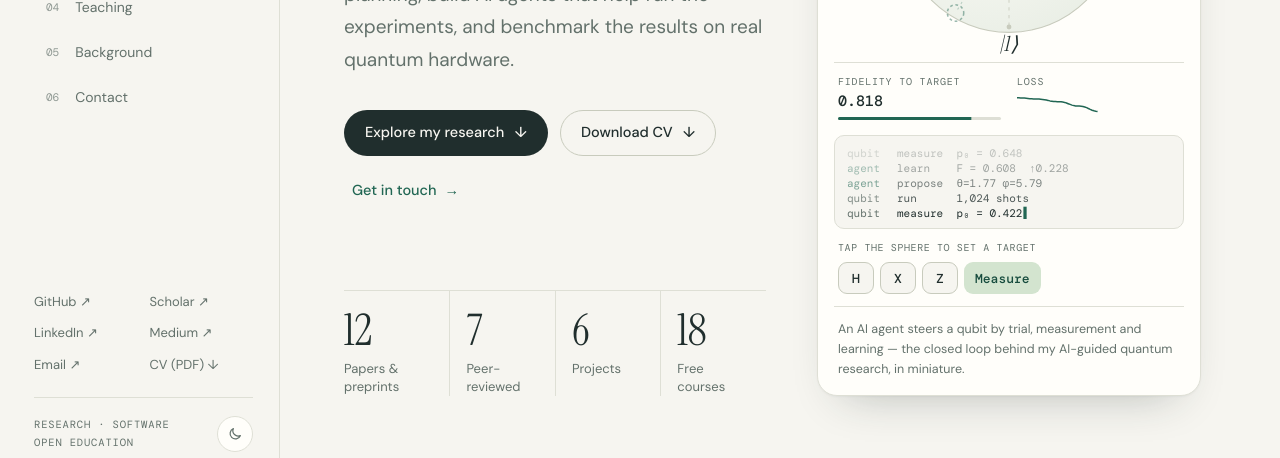
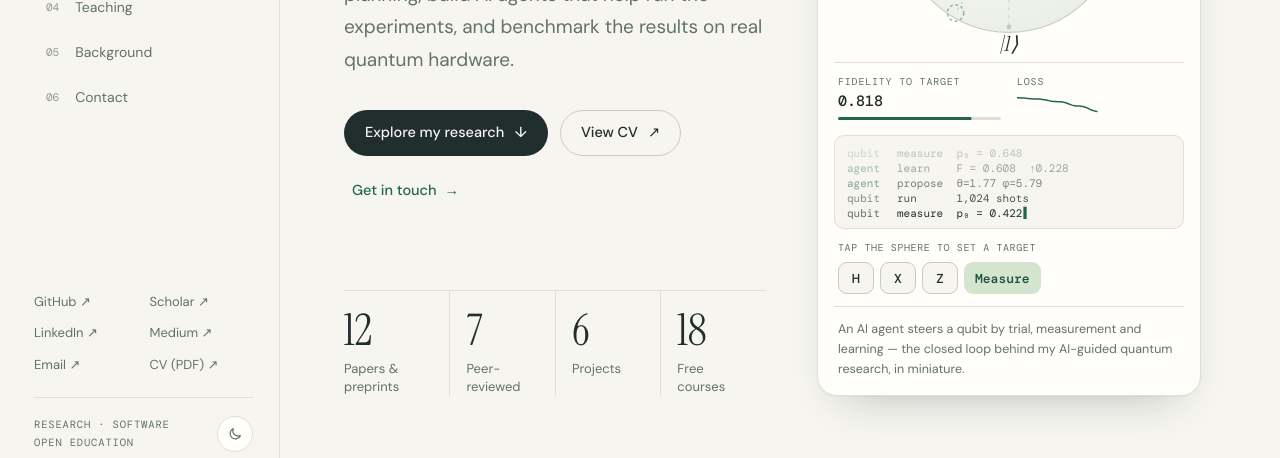
Before and after one commit to MonitSharma/portfolio, a Jekyll site: the page built from index.html, in a window 1280 px wide and 900 px high. Shown: the part 420-878 px from the top of the window. Built offline with Jekyll 4.4.1, drawn with Linux system fonts in a browser that asks for light colours; some of the changed text lies outside the part shown.

Commit message:
Open CV PDF for viewing instead of forcing download

```diff
--- a/_includes/rd-sidebar.html
+++ b/_includes/rd-sidebar.html
@@ -27,7 +27,7 @@
   </nav>
   {% endif %}
   <div class="side-bottom">
-    <div class="side-links"><a href="https://github.com/MonitSharma" target="_blank" rel="noopener">GitHub ↗</a><a href="https://scholar.google.com/citations?user=Q3vRb9oAAAAJ&amp;hl=en" target="_blank" rel="noopener">Scholar ↗</a><a href="https://www.linkedin.com/in/monitsharma/" target="_blank" rel="noopener">LinkedIn ↗</a><a href="https://medium.com/@_monitsharma" target="_blank" rel="noopener">Medium ↗</a><a href="mailto:monitsharma437@gmail.com">Email ↗</a><a href="{{ '/assets/Monit_Sharma_CV.pdf' | relative_url }}" download>CV (PDF) ↓</a></div>
+    <div class="side-links"><a href="https://github.com/MonitSharma" target="_blank" rel="noopener">GitHub ↗</a><a href="https://scholar.google.com/citations?user=Q3vRb9oAAAAJ&amp;hl=en" target="_blank" rel="noopener">Scholar ↗</a><a href="https://www.linkedin.com/in/monitsharma/" target="_blank" rel="noopener">LinkedIn ↗</a><a href="https://medium.com/@_monitsharma" target="_blank" rel="noopener">Medium ↗</a><a href="mailto:monitsharma437@gmail.com">Email ↗</a><a href="{{ '/assets/Monit_Sharma_CV.pdf' | relative_url }}" target="_blank" rel="noopener">CV (PDF) ↗</a></div>
     <div class="side-foot"><p class="side-note">Research · Software<br>Open education</p><button class="theme-toggle toggle-desktop" type="button" aria-label="Switch to dark theme" aria-pressed="false">{{ moon }}</button></div>
   </div>
 </aside>
--- a/index.html
+++ b/index.html
@@ -28,7 +28,7 @@
   <div class="hero-copy">
     <h1><span class="line" style="--i:0">Quantum algorithms.</span><span class="line" style="--i:1">AI in the loop.</span><span class="line" style="--i:2"><em>Real-world problems.</em></span></h1>
     <p class="hero-lede" style="--i:3">I’m Monit, a Research Engineer at SMU. I design quantum and hybrid optimization methods for problems like vehicle routing and inventory planning, build AI agents that help run the experiments, and benchmark the results on real quantum hardware.</p>
-    <div class="hero-actions" style="--i:4"><a class="btn btn-primary" href="#research">Explore my research <span class="arr down" aria-hidden="true">↓</span></a><a class="btn btn-ghost" href="{{ '/assets/Monit_Sharma_CV.pdf' | relative_url }}" download>Download CV <span class="arr down" aria-hidden="true">↓</span></a><a class="text-link" href="#contact">Get in touch <span class="arr" aria-hidden="true">→</span></a></div>
+    <div class="hero-actions" style="--i:4"><a class="btn btn-primary" href="#research">Explore my research <span class="arr down" aria-hidden="true">↓</span></a><a class="btn btn-ghost" href="{{ '/assets/Monit_Sharma_CV.pdf' | relative_url }}" target="_blank" rel="noopener">View CV <span class="arr" aria-hidden="true">↗</span></a><a class="text-link" href="#contact">Get in touch <span class="arr" aria-hidden="true">→</span></a></div>
     <div class="hero-stats" style="--i:5">
       <div class="stat"><b>{{ site.data.publications.size }}</b><span>Papers &amp; preprints</span></div>
       <div class="stat"><b>{{ peer_reviewed }}</b><span>Peer-reviewed</span></div>
@@ -175,7 +175,7 @@
 </section>
 
 <section id="about">
-  <div class="section-head reveal"><div><p class="section-index">05</p><h2>Background</h2></div><div class="head-links"><a class="head-link" href="{{ '/assets/Monit_Sharma_CV.pdf' | relative_url }}" download>Full CV (PDF) ↓</a><a class="head-link" href="https://www.linkedin.com/in/monitsharma/" target="_blank" rel="noopener">LinkedIn ↗</a></div></div>
+  <div class="section-head reveal"><div><p class="section-index">05</p><h2>Background</h2></div><div class="head-links"><a class="head-link" href="{{ '/assets/Monit_Sharma_CV.pdf' | relative_url }}" target="_blank" rel="noopener">View CV (PDF) ↗</a><a class="head-link" href="https://www.linkedin.com/in/monitsharma/" target="_blank" rel="noopener">LinkedIn ↗</a></div></div>
   <div class="timeline">
     <div class="reveal">
       <p class="tl-label">Experience</p>
@@ -199,7 +199,7 @@
   <p class="contact-lede">Research collaborations, scientific software, and conversations about quantum &amp; AI.</p>
   <div class="contact-actions">
     <a class="btn btn-light" href="mailto:monitsharma437@gmail.com">Say hello <span class="arr" aria-hidden="true">↗</span></a>
-    <a class="btn btn-outline-light" href="{{ '/assets/Monit_Sharma_CV.pdf' | relative_url }}" download>Download CV <span class="arr down" aria-hidden="true">↓</span></a>
+    <a class="btn btn-outline-light" href="{{ '/assets/Monit_Sharma_CV.pdf' | relative_url }}" target="_blank" rel="noopener">View CV <span class="arr" aria-hidden="true">↗</span></a>
     <button class="btn btn-outline-light" type="button" data-copy="monitsharma437@gmail.com"><svg viewBox="0 0 24 24" fill="none" stroke="currentColor" stroke-width="1.8" aria-hidden="true"><rect x="9" y="9" width="11" height="11" rx="2"/><path d="M5 15V6a2 2 0 0 1 2-2h9"/></svg><span class="copy-label">monitsharma437@gmail.com</span></button>
   </div>
   <div class="contact-socials"><a href="https://github.com/MonitSharma" target="_blank" rel="noopener">GitHub ↗</a><a href="https://www.linkedin.com/in/monitsharma/" target="_blank" rel="noopener">LinkedIn ↗</a><a href="https://scholar.google.com/citations?user=Q3vRb9oAAAAJ&amp;hl=en" target="_blank" rel="noopener">Google Scholar ↗</a><a href="https://medium.com/@_monitsharma" target="_blank" rel="noopener">Medium ↗</a><a href="https://twitter.com/_MonitSharma" target="_blank" rel="noopener">X / Twitter ↗</a></div>
```
